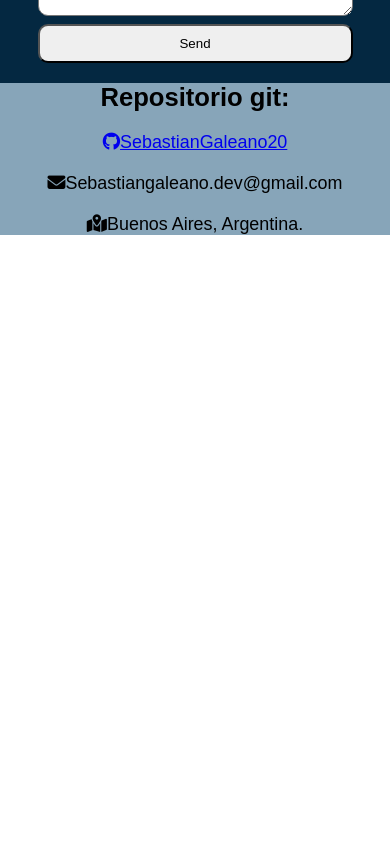
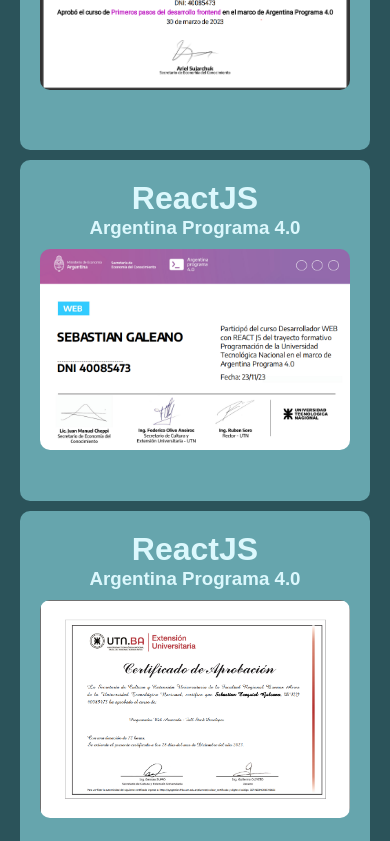
Before and after one commit to SebastianGaleano20/Portfolio-app, a React (Vite) app: page / in a window 390 px wide. Shown: the part 1156-1997 px from the top of the page. Before the commit the page ends 1391 px from the top, so only its background shows below. Built offline with nearby package versions, Linux system fonts and the light colour scheme; a web font is replaced by a local one.

Commit message:
vs mkdir + certf update

```diff
--- a/src/components/Certificados/Certificado.css
+++ b/src/components/Certificados/Certificado.css
@@ -1,22 +1,30 @@
+.containerc{
+    display: grid;
+    grid-template-columns: repeat(2, 1fr); /* Dos columnas con tamaño igual */
+    grid-template-rows: 1fr 1fr;    /* Dos filas con tamaño igual */
+    gap: 10px;
+}
+
 .cont-cert{
-    max-width: 33%;
     padding: 20px;
     text-align: center;
-    margin: 10px auto;
     background-color: #66a5ad;
     border-radius: 10px;
 }
 .cont-img img{
-    max-width: 100%;
+    max-width: 80%;
     margin: 10px auto;
     border-radius: 10px;
 }
 
 @media only screen and (min-width: 200px) and (max-width: 600px){
+    .containerc{
+        grid-template-columns: 1fr;
+        grid-template-rows: repeat(4, 1fr);
+    }
+
     .cont-cert{
-        max-width: 33%;;
-        margin: auto;
-        font-size: 0.5em;
+        font-size: 1em;
     }
     .cont-img img{
         max-width: 100%;
--- a/src/components/Certificados/Certificado.jsx
+++ b/src/components/Certificados/Certificado.jsx
@@ -1,11 +1,13 @@
 import c1 from "../../assets/C1.png";
 import c2 from "../../assets/c2.png";
 import c3 from "../../assets/c3.png";
+import c4 from "../../assets/c4.png";
 import "./Certificado.css";
 
 export function Certificado() {
   return (
     <>
+    <div className="containerc">
       <div className="cont-cert">
         <h1>Ingles IT</h1>
         <h3>Argentina Programa 4.0</h3>
@@ -14,7 +16,8 @@
         </div>
       </div>
       <div className="cont-cert">
-     <h1>Front-End</h1><br />
+        <h1>Front-End</h1>
+        <br />
         <h3>Argentina Programa 4.0</h3>
         <div className="cont-img">
           <img src={c2} alt="c2" />
@@ -27,6 +30,14 @@
           <img src={c3} alt="c3" />
         </div>
       </div>
+      <div className="cont-cert">
+        <h1>ReactJS</h1>
+        <h3>Argentina Programa 4.0</h3>
+        <div className="cont-img">
+          <img src={c4} alt="c4" />
+        </div>
+      </div>
+      </div>
     </>
   );
 }
```
Also changed, not shown: src/assets/C4.png (added). Lines whose indentation alone changed are shown as unchanged.
